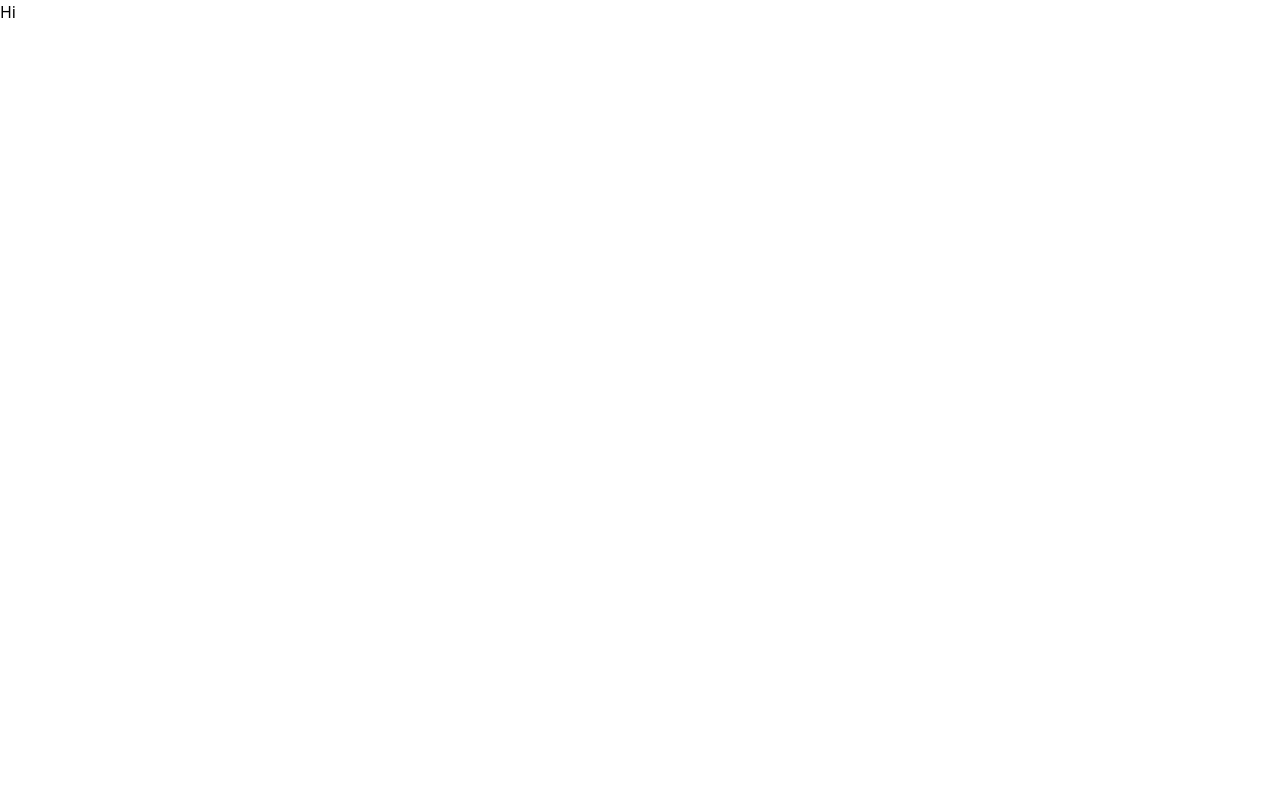
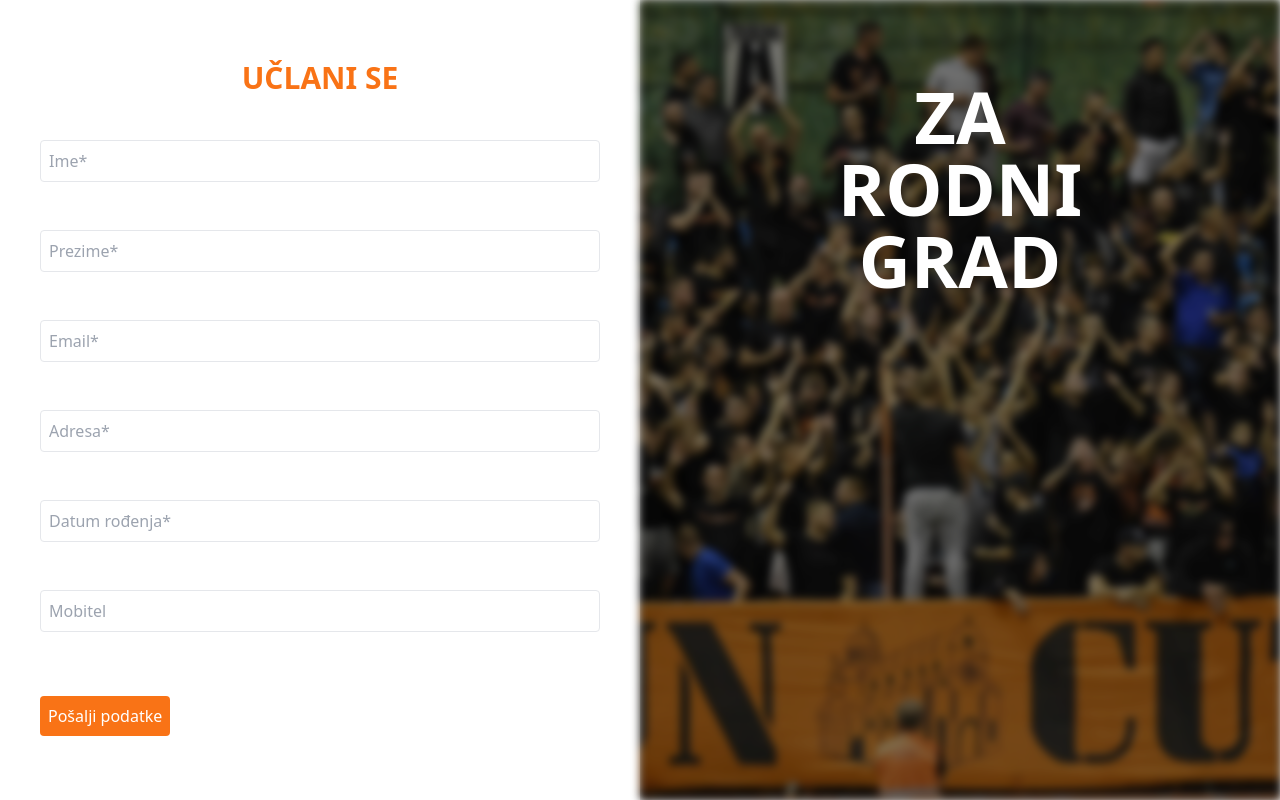
Before and after one commit to franko-govic/membership-app-boilerplate, a React (Vite) app in the folder registration/: page / in a window 1280 px wide. Built offline with nearby package versions, Linux system fonts and the light colour scheme.

Commit message:
Added registration form

```diff
--- a/registration/package.json
+++ b/registration/package.json
@@ -10,8 +10,12 @@
     "preview": "vite preview"
   },
   "dependencies": {
+    "emailjs-com": "^3.2.0",
+    "formik": "^2.4.6",
     "react": "^18.3.1",
-    "react-dom": "^18.3.1"
+    "react-datepicker": "^7.6.0",
+    "react-dom": "^18.3.1",
+    "yup": "^1.6.1"
   },
   "devDependencies": {
     "@eslint/js": "^9.17.0",
--- a/registration/src/App.jsx
+++ b/registration/src/App.jsx
@@ -1,5 +1,17 @@
+import Graphic from "./Graphic";
+import RegistrationForm from "./RegistrationForm";
+
 function App() {
-  return <div>Hi</div>;
+  return (
+    <div className="flex w-screen h-screen">
+      <div className="w-1/2 h-full">
+        <RegistrationForm />
+      </div>
+      <div className="h-full w-1/2">
+        <Graphic />
+      </div>
+    </div>
+  );
 }
 
 export default App;
--- /dev/null
+++ b/registration/src/Graphic.jsx
@@ -0,0 +1,18 @@
+import React from "react";
+import slika from "./Assets/grafika.png";
+
+function Graphic() {
+  return (
+    <div className="w-full h-full relative">
+      <div
+        className="w-full h-full bg-cover bg-center brightness-50  filter blur-sm backdrop-blur-0"
+        style={{ backgroundImage: `url(${slika})` }}
+      ></div>
+      <p className="absolute top-20 left-1/2 text-7xl transform -translate-x-1/2  text-center font-bold text-white ">
+        ZA RODNI GRAD
+      </p>
+    </div>
+  );
+}
+
+export default Graphic;
--- /dev/null
+++ b/registration/src/RegistrationForm.jsx
@@ -0,0 +1,118 @@
+import React from "react";
+import { Formik, Field, Form } from "formik";
+import DatePicker from "react-datepicker";
+import "react-datepicker/dist/react-datepicker.css";
+import emailjs from "emailjs-com";
+function RegistrationForm() {
+  const handleSubmit = (values) => {
+    console.log("Form submitted with values", values);
+
+    emailjs
+      .send(
+        "service_h7k60gm",
+        "template_8jpche7",
+        {
+          ime: values.ime,
+          prezime: values.prezime,
+          datum: values.datum ? values.datum.toLocaleDateString() : "",
+          mobitel: values.mobitel,
+          adresa: values.adresa,
+        },
+        "_Tdxv6Pckg-4Fa88p"
+      )
+      .then(
+        (response) => {
+          console.log("SUCCESS!", response);
+          alert("Form submitted successfully!");
+        },
+        (error) => {
+          console.log("FAILED...", error);
+          alert("Something went wrong. Please try again.");
+        }
+      );
+  };
+
+  return (
+    <div className="h-full w-full flex flex-col text-center p-10 bg-gray">
+      <h1 className="w-full text-3xl p-5 text-orange-500 font-bold">
+        UČLANI SE
+      </h1>
+
+      <Formik
+        initialValues={{
+          ime: "",
+          prezime: "",
+          datum: null,
+          email: "",
+          mobitel: "",
+          adresa: "",
+        }}
+        onSubmit={handleSubmit}
+      >
+        {({ setFieldValue, values }) => (
+          <Form className="flex-1 w-full flex flex-col justify-between text-left py-6">
+            <div className="w-full">
+              <Field
+                type="text"
+                name="ime"
+                placeholder="Ime*"
+                className="w-full flex-1 p-2 outline-none rounded border focus:border-orange-500"
+              />
+            </div>
+            <div className="w-full">
+              <Field
+                type="text"
+                name="prezime"
+                placeholder="Prezime*"
+                className="w-full p-2 outline-none rounded border focus:border-orange-500"
+              />
+            </div>
+            <div className="w-full">
+              <Field
+                type="email"
+                name="email"
+                placeholder="Email*"
+                className="w-full p-2 outline-none rounded border focus:border-orange-500"
+              />
+            </div>
+            <div className="w-full">
+              <Field
+                type="text"
+                name="adresa"
+                placeholder="Adresa*"
+                className="w-full p-2 outline-none rounded border focus:border-orange-500"
+              />
+            </div>
+            <div className="w-full">
+              <DatePicker
+                selected={values.datum}
+                onChange={(date) => setFieldValue("datum", date)}
+                className="w-full p-2 outline-none rounded border focus:border-red-100"
+                wrapperClassName="w-full"
+                placeholderText="Datum rođenja*"
+              />
+            </div>
+            <div className="w-full">
+              <Field
+                type="tel"
+                name="mobitel"
+                placeholder="Mobitel"
+                className="w-full p-2 outline-none rounded border focus:border-orange-500"
+              />
+            </div>
+            <div>
+              <button
+                type="submit"
+                className="bg-orange-500 text-white p-2 rounded mt-4"
+              >
+                Pošalji podatke
+              </button>
+            </div>
+          </Form>
+        )}
+      </Formik>
+    </div>
+  );
+}
+
+export default RegistrationForm;
--- a/registration/tailwind.config.js
+++ b/registration/tailwind.config.js
@@ -2,7 +2,13 @@
 export default {
   content: ["./index.html", "./src/**/*.{js,ts,jsx,tsx}"],
   theme: {
-    extend: {},
+    extend: {
+      textShadow: {
+        sm: "0 1px 2px var(--tw-shadow-color)",
+        DEFAULT: "0 2px 4px var(--tw-shadow-color)",
+        lg: "0 8px 16px var(--tw-shadow-color)",
+      },
+    },
   },
   plugins: [],
 };
```
Also changed, not shown: registration/src/Assets/grafika.png (added), 1 other file (tests, documents, lock files or other folders).
